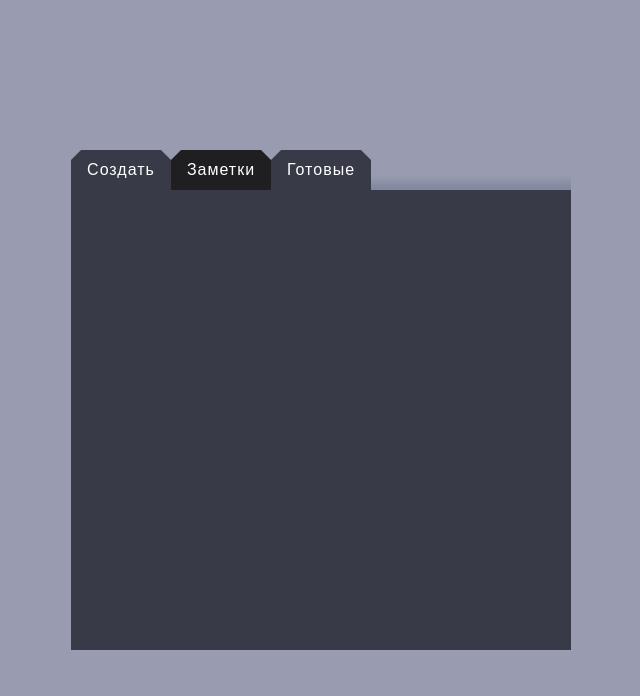
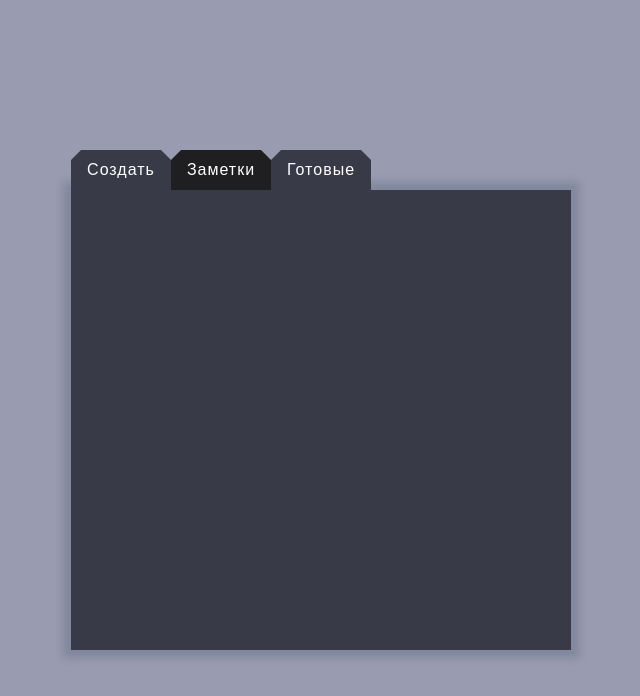
Before and after one commit to ageiwa/to-do-list-react, a React (Create React App) app: page /#/ in a window 1280 px wide. Shown: the top 696 px of the page, without its empty margins (319-959 px from the left). Built offline with nearby package versions, Linux system fonts and the light colour scheme; the HTML template or start-up script is replaced by a standard one.

Commit message:
styles fix

```diff
--- a/src/App/components/DoneNoteList/style.css
+++ b/src/App/components/DoneNoteList/style.css
@@ -1,4 +1,6 @@
 .done-note-list {
+    width: 490px;
+    height: 450px;
     display: flex;
     flex-direction: column;
     align-items: center;
--- a/src/App/components/Note/style.css
+++ b/src/App/components/Note/style.css
@@ -52,9 +52,12 @@
     line-height: 25px;
     color: #fff;
     background-color: #1c1e22;
-    white-space: pre;
+    word-break: break-all;
+    white-space: pre-line;
     box-sizing: border-box;
     display: none;
+    overflow: hidden;
+    overflow-y: auto;
 }
 
 .note .desc-active {
--- a/src/App/components/NoteList/style.css
+++ b/src/App/components/NoteList/style.css
@@ -1,4 +1,6 @@
 .note-list {
+    width: 490px;
+    height: 450px;
     display: flex;
     flex-direction: column;
     align-items: center;
--- a/src/App/style.css
+++ b/src/App/style.css
@@ -19,7 +19,6 @@ body {
     height: 500px;
     display: flex;
     flex-direction: column;
-    overflow: hidden;
 }
 
 .tab-list {
@@ -49,4 +48,23 @@ body {
     flex: 1;
     background-color: #383a47;
     box-shadow: 0px 0px 8px 8px rgba(34, 60, 80, 0.2);
+    overflow: hidden;
+    overflow-y: auto;
 }
+
+::-webkit-scrollbar-track {
+    background-color: transparent;
+}
+
+::-webkit-scrollbar-thumb {
+    background-color:#999bb0;
+}
+
+::-webkit-scrollbar-thumb:hover{
+    background-color:#d3d3d3;
+    width: 10px;
+}
+
+::-webkit-scrollbar{
+    width: 5px;
+}
```
